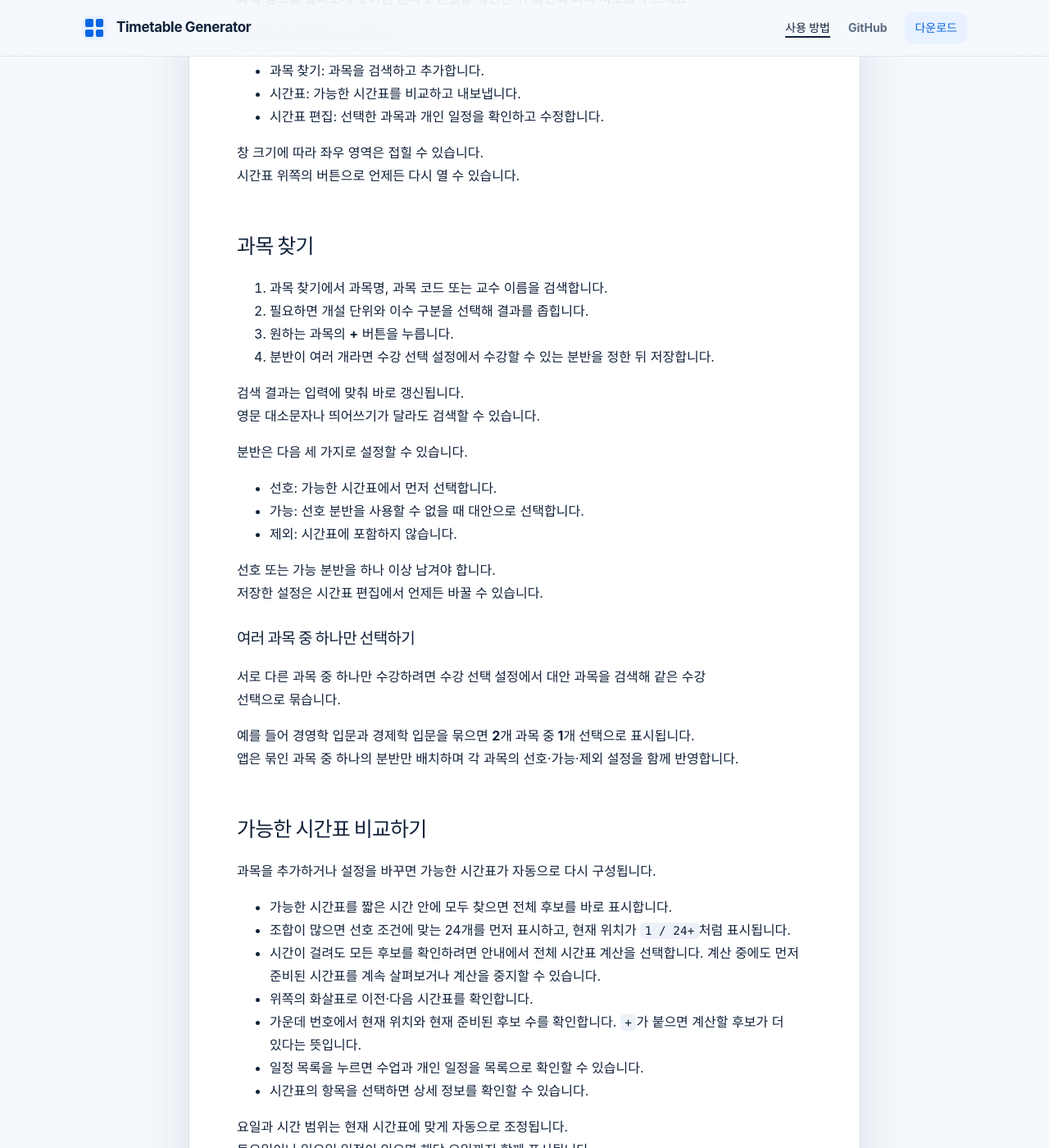
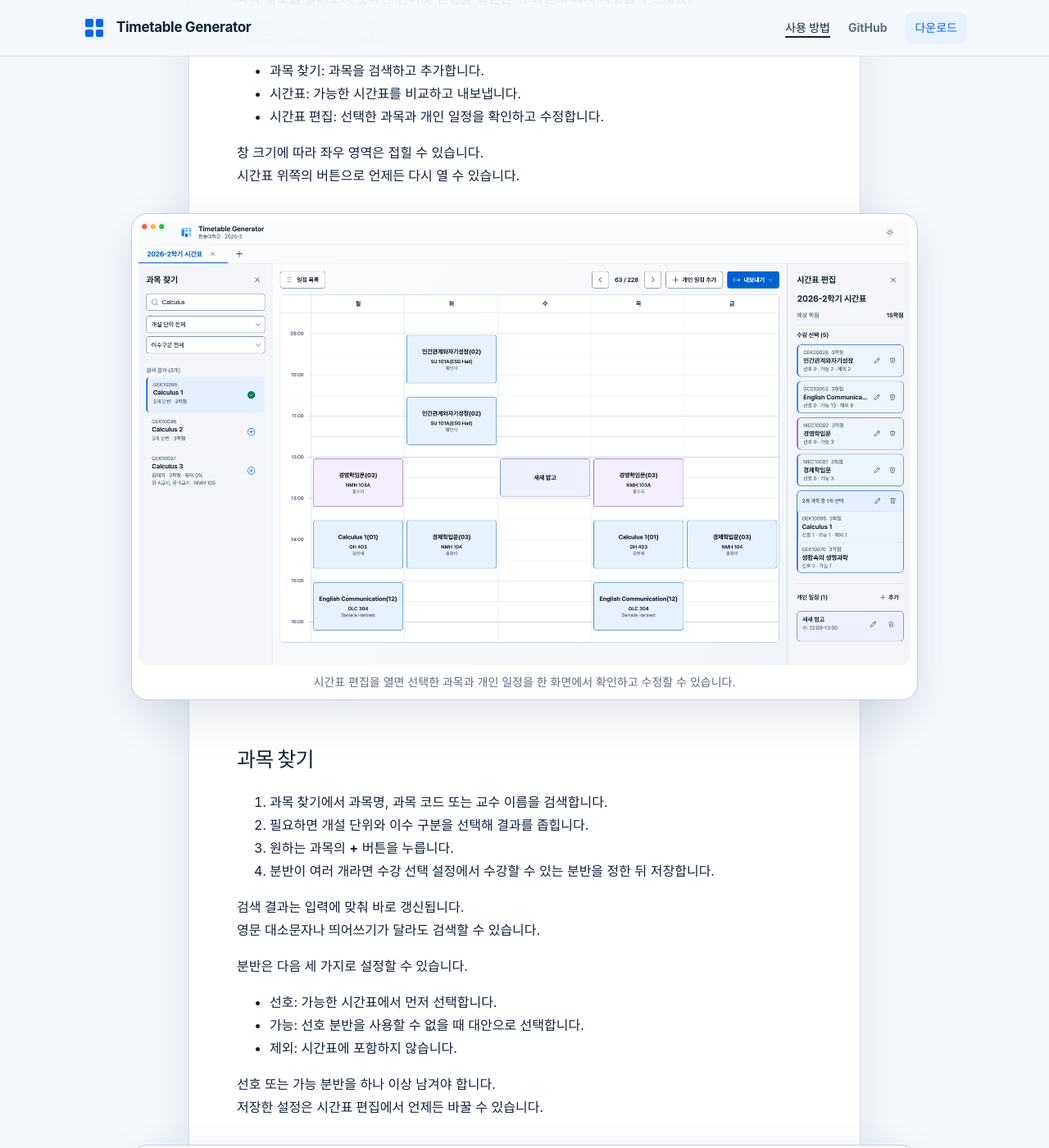
Before and after one commit to potterLim/timetable-generator, a Jekyll site: the page built from docs/guide.md, in a window 1280 px wide and 1400 px high, scrolled down 1034 px. Shown: the whole window at 82% size. Built offline with Jekyll 4.4.1, drawn with Linux system fonts in a browser that asks for light colours; some of the changed text lies outside the part shown.

Commit message:
docs: add product screenshots

```diff
--- a/docs/_layouts/default.html
+++ b/docs/_layouts/default.html
@@ -13,6 +13,14 @@
     <meta property="og:title" content="{{ page.title | default: site.title | escape }}">
     <meta property="og:description" content="{{ page.description | default: site.description | escape }}">
     <meta property="og:url" content="{{ page.url | absolute_url }}">
+    <meta property="og:image" content="{{ '/assets/screenshots/timetable-overview.png' | absolute_url }}">
+    <meta property="og:image:type" content="image/png">
+    <meta property="og:image:width" content="1800">
+    <meta property="og:image:height" content="1036">
+    <meta property="og:image:alt" content="Timetable Generator에서 과목 검색 결과와 주간 시간표를 확인하는 화면">
+    <meta name="twitter:card" content="summary_large_image">
+    <meta name="twitter:image" content="{{ '/assets/screenshots/timetable-overview.png' | absolute_url }}">
+    <meta name="twitter:image:alt" content="Timetable Generator에서 과목 검색 결과와 주간 시간표를 확인하는 화면">
     <title>{% if page.title and page.title != site.title %}{{ page.title | escape }} · {% endif %}{{ site.title | escape }}</title>
     <link rel="canonical" href="{{ page.url | absolute_url }}">
     <link rel="icon" type="image/png" href="{{ '/assets/app-icon.png' | relative_url }}">
--- a/docs/assets/site.css
+++ b/docs/assets/site.css
@@ -289,6 +289,56 @@
 
 .product-section {
   margin-top: 72px;
+}
+
+.product-shot {
+  margin: 32px 0 0;
+  padding: 8px;
+  border: 1px solid color-mix(in srgb, var(--accent) 15%, var(--border));
+  border-radius: 20px;
+  background: var(--surface-strong);
+  box-shadow: 0 20px 52px rgba(43, 72, 110, 0.14);
+}
+
+.product-shot--hero {
+  margin-top: 28px;
+  box-shadow: 0 24px 64px rgba(43, 72, 110, 0.16);
+}
+
+.product-shot__link {
+  display: block;
+  overflow: hidden;
+  border-radius: 13px;
+  background: #edf2f7;
+  line-height: 0;
+  cursor: zoom-in;
+}
+
+.product-shot__link:focus-visible {
+  outline: 3px solid var(--accent);
+  outline-offset: 4px;
+}
+
+.product-shot__image {
+  width: 100%;
+  height: auto;
+  display: block;
+  border-radius: 13px;
+}
+
+.product-shot__caption {
+  margin: 10px 8px 2px;
+  color: var(--muted);
+  font-size: 14px;
+  line-height: 1.6;
+  text-align: center;
+}
+
+.guide-page .product-shot {
+  width: min(960px, calc(100vw - 64px));
+  max-width: none;
+  margin: 32px 0 38px 50%;
+  transform: translateX(-50%);
 }
 
 .section-heading {
@@ -590,6 +640,10 @@
     background: linear-gradient(145deg, rgba(28, 39, 56, 0.98), rgba(22, 32, 47, 0.92));
   }
 
+  .product-shot {
+    box-shadow: 0 20px 58px rgba(0, 0, 0, 0.3);
+  }
+
   code {
     background: #202c3d;
   }
@@ -634,6 +688,28 @@
   .hero {
     padding: 36px 28px;
     border-radius: 20px;
+  }
+
+  .product-shot {
+    padding: 5px;
+    border-radius: 15px;
+  }
+
+  .product-shot__link,
+  .product-shot__image {
+    border-radius: 10px;
+  }
+
+  .product-shot__caption {
+    margin: 9px 7px 3px;
+    font-size: 13px;
+    text-align: left;
+  }
+
+  .guide-page .product-shot {
+    width: calc(100vw - 48px);
+    margin-top: 28px;
+    margin-bottom: 32px;
   }
 
   .product-section {
--- a/docs/guide.md
+++ b/docs/guide.md
@@ -46,6 +46,23 @@
 창 크기에 따라 좌우 영역은 접힐 수 있습니다.
 시간표 위쪽의 버튼으로 언제든 다시 열 수 있습니다.
 
+<figure class="product-shot">
+  <a
+    class="product-shot__link"
+    href="{{ '/assets/screenshots/timetable-editor.png' | relative_url }}"
+    aria-label="시간표 편집 화면을 원본 크기로 보기">
+    <img
+      class="product-shot__image"
+      src="{{ '/assets/screenshots/timetable-editor.png' | relative_url }}"
+      alt="왼쪽 과목 찾기, 가운데 주간 시간표, 오른쪽 시간표 편집이 펼쳐진 화면"
+      width="1800"
+      height="1036"
+      loading="lazy"
+      decoding="async">
+  </a>
+  <figcaption class="product-shot__caption">시간표 편집을 열면 선택한 과목과 개인 일정을 한 화면에서 확인하고 수정할 수 있습니다.</figcaption>
+</figure>
+
 ## 과목 찾기
 
 1. **과목 찾기**에서 과목명, 과목 코드 또는 교수 이름을 검색합니다.
@@ -64,6 +81,23 @@
 
 선호 또는 가능 분반을 하나 이상 남겨야 합니다.
 저장한 설정은 **시간표 편집**에서 언제든 바꿀 수 있습니다.
+
+<figure class="product-shot">
+  <a
+    class="product-shot__link"
+    href="{{ '/assets/screenshots/course-selection.png' | relative_url }}"
+    aria-label="수강 선택 설정 화면을 원본 크기로 보기">
+    <img
+      class="product-shot__image"
+      src="{{ '/assets/screenshots/course-selection.png' | relative_url }}"
+      alt="Calculus 1 분반을 선호, 가능, 제외로 설정하는 수강 선택 설정 창"
+      width="1800"
+      height="1036"
+      loading="lazy"
+      decoding="async">
+  </a>
+  <figcaption class="product-shot__caption">분반별로 선호·가능·제외를 정하고, 필요하면 대안 과목을 하나의 수강 선택으로 묶을 수 있습니다.</figcaption>
+</figure>
 
 ### 여러 과목 중 하나만 선택하기
 
@@ -134,6 +168,23 @@
 
 시간표 위쪽의 **내보내기**에서 시간표를 PNG로 저장하거나 캘린더로 내보낼 수 있습니다.
 
+<figure class="product-shot">
+  <a
+    class="product-shot__link"
+    href="{{ '/assets/screenshots/export-menu-macos.png' | relative_url }}"
+    aria-label="macOS 내보내기 메뉴를 원본 크기로 보기">
+    <img
+      class="product-shot__image"
+      src="{{ '/assets/screenshots/export-menu-macos.png' | relative_url }}"
+      alt="PNG 저장과 캘린더 내보내기 항목이 열린 macOS 내보내기 메뉴"
+      width="1400"
+      height="560"
+      loading="lazy"
+      decoding="async">
+  </a>
+  <figcaption class="product-shot__caption">macOS의 내보내기 메뉴에서는 PNG 저장과 Google Calendar·Apple Calendar 내보내기를 선택할 수 있습니다.</figcaption>
+</figure>
+
 ### PNG 이미지
 
 - **현재 시간표 PNG 저장**: 현재 보고 있는 시간표를 이미지 한 장으로 저장합니다.
```
Also changed, not shown: docs/index.md (+16 -0 lines), README.md, docs/assets/screenshots/course-selection.png (added), docs/assets/screenshots/export-menu-macos.png (added), docs/assets/screenshots/timetable-editor.png (added), docs/assets/screenshots/timetable-overview.png (added).
